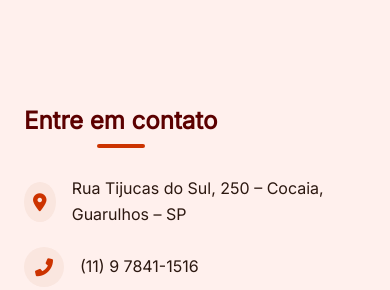
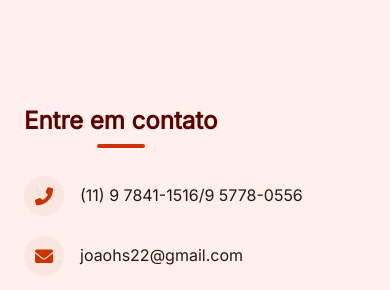
Before and after one commit to Joao-Henrique-da-Silva/Web-FrontEnd, a plain HTML site: page index.html in a window 390 px wide. Shown: the part 6954-7244 px from the top of the page. Drawn offline with Linux system fonts and the light colour scheme.

Commit message:
Update contact phone number format in index.html

```diff
--- a/index.html
+++ b/index.html
@@ -221,8 +221,8 @@
             <h2 class="section-title section-title-center">Entre em contato</h2>
             <div class="contato-grid">
                 <div class="contato-info">
-                    <div class="item"><i class="fas fa-map-marker-alt"></i> Rua Tijucas do Sul, 250 – Cocaia, Guarulhos – SP</div>
-                    <div class="item"><i class="fas fa-phone-alt"></i> (11) 9 7841-1516</div>
+
+                    <div class="item"><i class="fas fa-phone-alt"></i> (11) 9 7841-1516/9 5778-0556</div>
                     <div class="item"><i class="fas fa-envelope"></i> joaohs22@gmail.com</div>
                     <div class="item"><i class="fab fa-github"></i> <a href="https://github.com/Joao-Henrique-da-Silva" target="_blank">github.com/Joao-Henrique-da-Silva</a></div>
                 </div>
```
